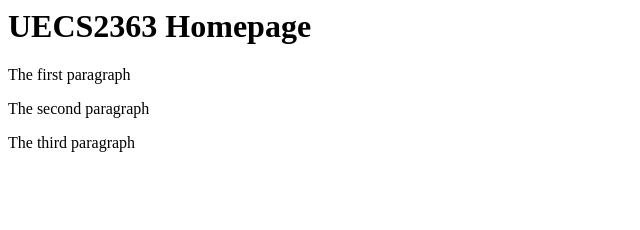
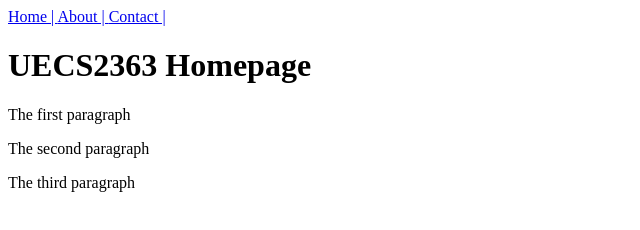
Before and after one commit to lawrencechia1999/Learning-Git, a plain HTML site: page index.html in a window 1280 px wide. Shown: the whole page, without its empty margins (0-640 px from the left). Drawn offline with Linux system fonts and the light colour scheme.

Commit message:
Added a navigation pane
The navigation is added before the <h1> text to extend the options on webpages

```diff
--- a/index.html
+++ b/index.html
@@ -3,6 +3,11 @@
     <title>Home</title>
   </head>
   <body>
+    <nav>
+      <a href='#'> Home | </a>
+      <a href='#'> About | </a>
+      <a href='#'> Contact | </a>
+    </nav>
     <h1>UECS2363 Homepage</h1>
     <p>The first paragraph</p>
     <p>The second paragraph</p>
```
